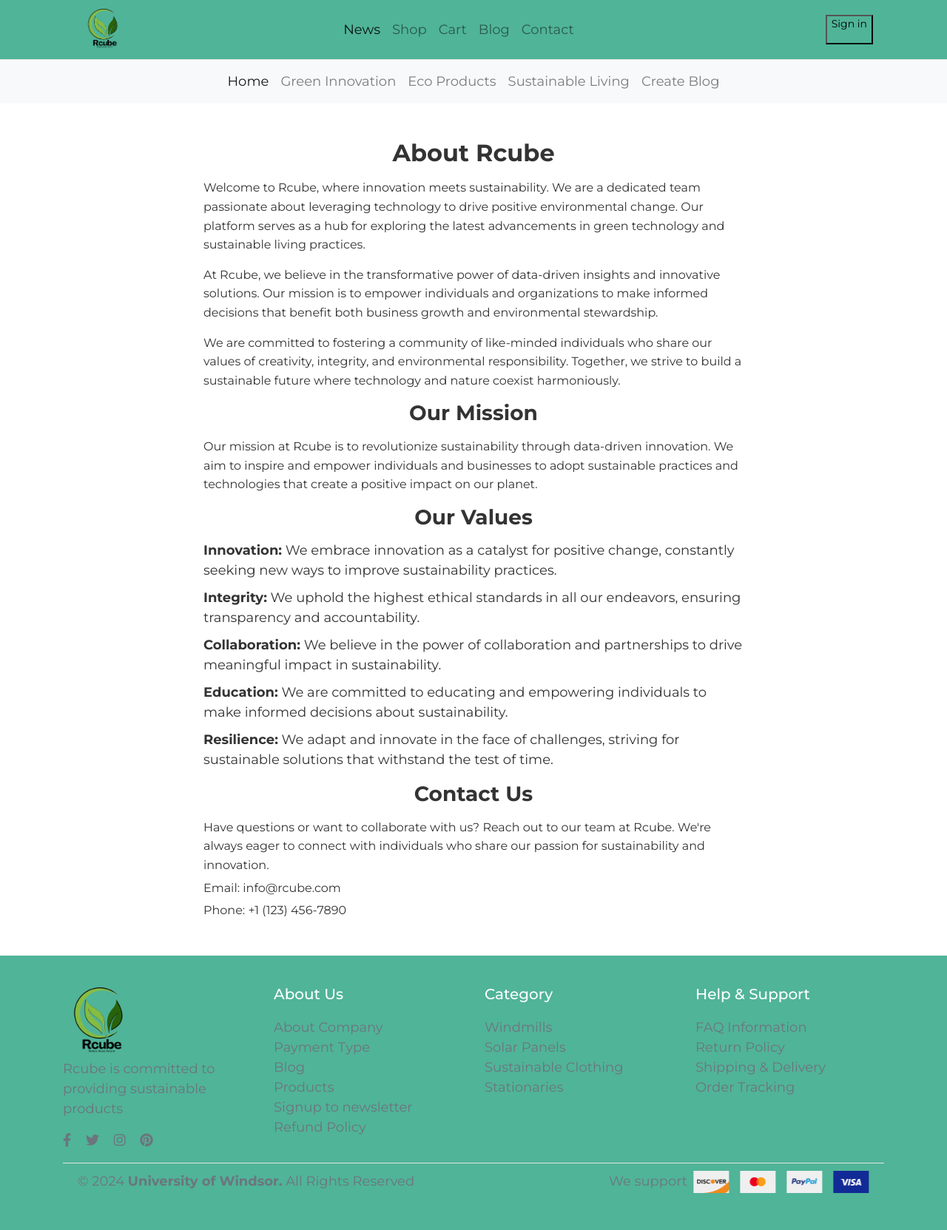
After one commit to nishanthan22/rcube-green-ecom, a Django app: page /blog/about/ in a window 1280 px wide. The commit adds this page. Shown: the whole page at 74% size. Run offline with Django 5.2, Linux system fonts and the light colour scheme; some libraries are stand-ins or nearby versions.

Commit message:
Added about us page

```diff
--- /dev/null
+++ b/rcubeGreen/blog/templates/blog/about.html
@@ -0,0 +1,97 @@
+{% extends 'blog/base.html' %} {% block content %}
+<style>
+  .about-section h2,
+  .mission-section h3,
+  .values-section h3,
+  .contact-section h3 {
+    color: #333;
+    font-weight: bold;
+    margin-bottom: 15px;
+    text-align: center;
+  }
+
+  .about-section p,
+  .mission-section p,
+  .contact-section p {
+    font-size: 16px;
+    line-height: 1.6;
+    margin-bottom: 15px;
+  }
+
+  .values-section ul {
+    list-style-type: none;
+    padding-left: 0;
+  }
+
+  .values-section li {
+    margin-bottom: 10px;
+  }
+
+  .values-section li strong {
+    font-weight: bold;
+  }
+
+  .contact-section p {
+    margin-bottom: 5px;
+  }
+
+  .contact-section p:last-child {
+    margin-bottom: 0;
+  }
+</style>
+<div class="container mt-5">
+  <div class="row">
+    <div class="col-md-8 mx-auto">
+      <div class="about-section">
+        <h2>About Rcube</h2>
+        <p>
+          Welcome to Rcube, where innovation meets sustainability. We are a dedicated team passionate about leveraging technology to drive positive environmental change. Our platform serves as a hub for exploring the latest advancements in green technology and sustainable living practices.
+        </p>
+        <p>
+          At Rcube, we believe in the transformative power of data-driven insights and innovative solutions. Our mission is to empower individuals and organizations to make informed decisions that benefit both business growth and environmental stewardship.
+        </p>
+        <p>
+          We are committed to fostering a community of like-minded individuals who share our values of creativity, integrity, and environmental responsibility. Together, we strive to build a sustainable future where technology and nature coexist harmoniously.
+        </p>
+      </div>
+
+      <div class="mission-section">
+        <h3>Our Mission</h3>
+        <p>
+          Our mission at Rcube is to revolutionize sustainability through data-driven innovation. We aim to inspire and empower individuals and businesses to adopt sustainable practices and technologies that create a positive impact on our planet.
+        </p>
+      </div>
+
+      <div class="values-section">
+        <h3>Our Values</h3>
+        <ul>
+          <li>
+            <strong>Innovation:</strong> We embrace innovation as a catalyst for positive change, constantly seeking new ways to improve sustainability practices.
+          </li>
+          <li>
+            <strong>Integrity:</strong> We uphold the highest ethical standards in all our endeavors, ensuring transparency and accountability.
+          </li>
+          <li>
+            <strong>Collaboration:</strong> We believe in the power of collaboration and partnerships to drive meaningful impact in sustainability.
+          </li>
+          <li>
+            <strong>Education:</strong> We are committed to educating and empowering individuals to make informed decisions about sustainability.
+          </li>
+          <li>
+            <strong>Resilience:</strong> We adapt and innovate in the face of challenges, striving for sustainable solutions that withstand the test of time.
+          </li>
+        </ul>
+      </div>
+
+      <div class="contact-section">
+        <h3>Contact Us</h3>
+        <p>
+          Have questions or want to collaborate with us? Reach out to our team at Rcube. We're always eager to connect with individuals who share our passion for sustainability and innovation.
+        </p>
+        <p>Email: info@rcube.com</p>
+        <p>Phone: +1 (123) 456-7890</p>
+      </div>
+    </div>
+  </div>
+</div>
+{% endblock %}
--- a/rcubeGreen/blog/templates/blog/base.html
+++ b/rcubeGreen/blog/templates/blog/base.html
@@ -115,8 +115,9 @@
       margin: 0;
     }
     .footer {
-      background-color: #65B741;
+      background-color: #50B498;
       padding: 40px 0;
+        color: white;
     }
     .footer h5 {
       margin-bottom: 20px;
@@ -128,7 +129,7 @@
       color: #343a40;
     }
     .footer-bar {
-      background-color: #65B741; /* Light grey background color */
+      background-color: #50B498; /* Light grey background color */
       padding: 10px 20px; /* Padding for some space inside the bar */
       border-top: 1px solid #dee6e1; /* Optional: a border to separate the bar from the rest of the content */
     }
@@ -141,7 +142,7 @@
       align-items: center;
       padding: 10px;
       border-bottom: 1px solid #e5e5e5;
-        background-color: #65B741;
+        background-color: #50B498;
     }
     .header .logo {
       flex: 1;
@@ -167,7 +168,7 @@
       align-items: center;
       height: 40px; /* Adjusted height */
       font-size: 14px; /* Adjust font size if needed */
-      background-color: #7ABA78;
+      background-color: #50B498;
     }
     .dropdown {
       position: relative;
@@ -198,8 +199,8 @@
       border-radius: 30%;
     }
     .navbar {
-    margin-top: 0;
-        background-color: #65B741;
+        margin-top: 0;
+        background-color: #50B498;
     }
 
   </style>
--- a/rcubeGreen/blog/templates/blog/index.html
+++ b/rcubeGreen/blog/templates/blog/index.html
@@ -46,6 +46,7 @@
             border-radius: 6px;
             display: flex;
             justify-content: center;
+            background-color: #006769;
         }
 
         .blog-cards-container * {
--- a/rcubeGreen/blog/urls.py
+++ b/rcubeGreen/blog/urls.py
@@ -25,6 +25,7 @@
     path('eco_products/<slug:slug>/', EcoProductsDetail.as_view(), name='eco_products_detail'),
     path('sustainable_living/<slug:slug>/', SustainableLivingDetail.as_view(), name='sustainable_living_detail'),
     path('privacy/', views.Privacy.as_view(), name='privacy'),
+    path('about/', views.About.as_view(), name='about'),
 ]
 
 if settings.DEBUG:
--- a/rcubeGreen/blog/views.py
+++ b/rcubeGreen/blog/views.py
@@ -156,3 +156,6 @@
 
 class Privacy(generic.TemplateView):
     template_name = 'blog/privacy.html'
+
+class About(generic.TemplateView):
+    template_name = 'blog/about.html'
```
Also changed, not shown: rcubeGreen/blog/templates/blog/sidebar.html (+4 -3 lines).
